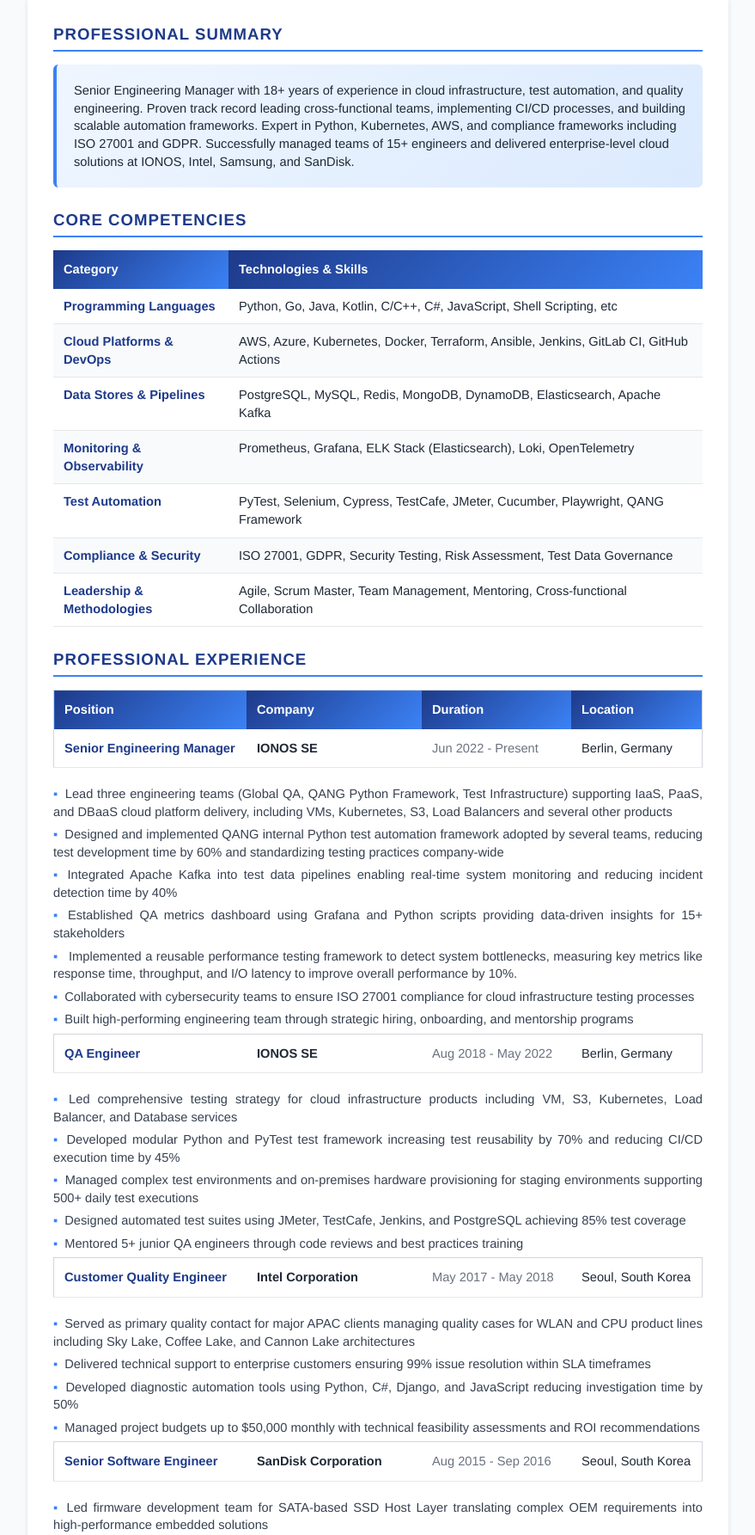
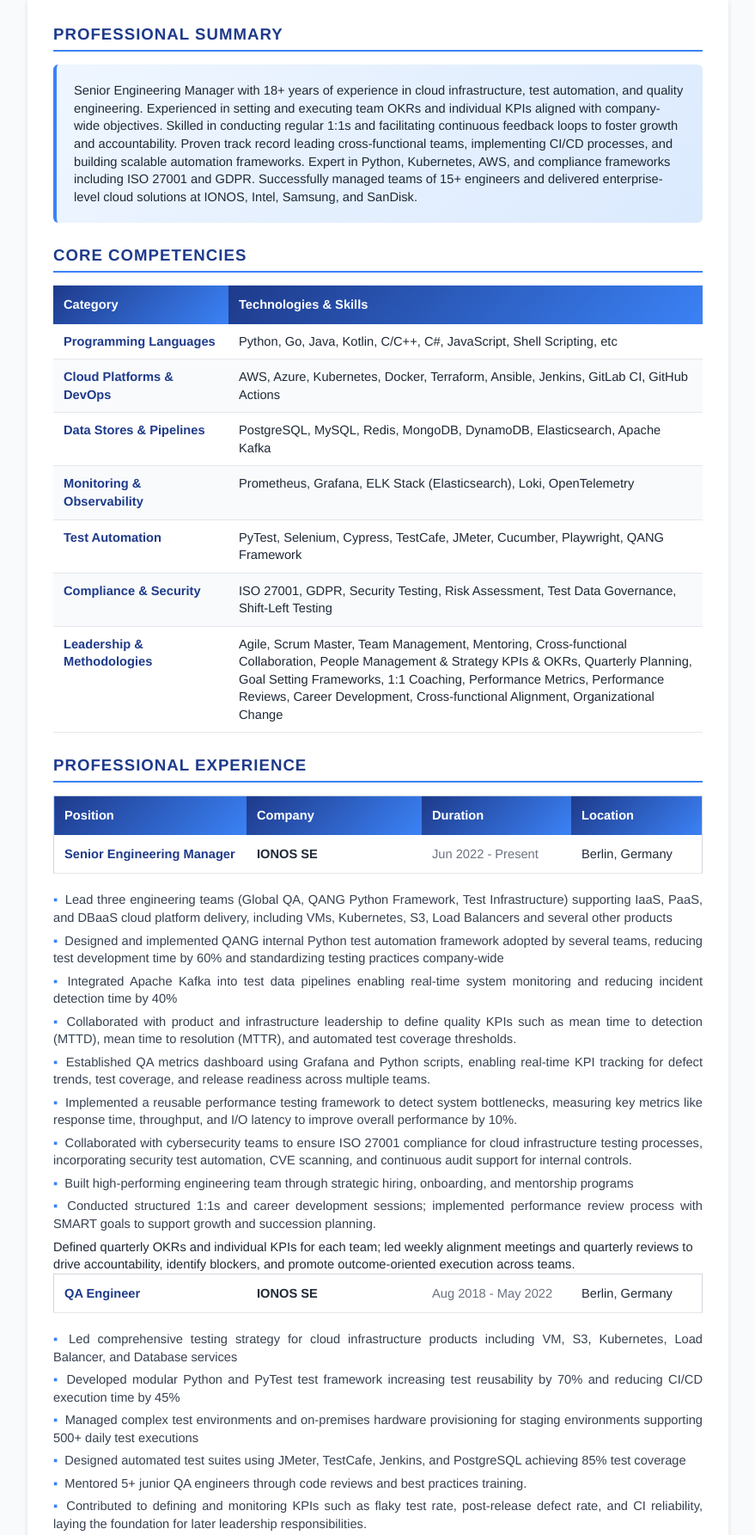
Before and after one commit to ReinaMoon/simpel_resume, a plain HTML site: page index.html in a window 1280 px wide. Shown: the part 291-2076 px from the top of the page at 86% size, without its empty margins (200-1079 px from the left). Drawn offline with Linux system fonts and the light colour scheme.

Commit message:
Modified current work detail

```diff
--- a/index.html
+++ b/index.html
@@ -260,7 +260,7 @@
             </div>
             <div class="contact-item">
                 <span>📱</span>
-                <span>+(49) 176 4560 2223</span>
+                <span>+49 176 4560 2223</span>
             </div>
             <div class="contact-item">
                 <span>📍</span>
@@ -277,7 +277,10 @@
         <div class="section">
             <div class="section-title">PROFESSIONAL SUMMARY</div>
             <div class="summary-box">
-                Senior Engineering Manager with 18+ years of experience in cloud infrastructure, test automation, and quality engineering. Proven track record leading cross-functional teams, implementing CI/CD processes, and building scalable automation frameworks. Expert in Python, Kubernetes, AWS, and compliance frameworks including ISO 27001 and GDPR. Successfully managed teams of 15+ engineers and delivered enterprise-level cloud solutions at IONOS, Intel, Samsung, and SanDisk.
+                Senior Engineering Manager with 18+ years of experience in cloud infrastructure, test automation, and quality engineering.
+                Experienced in setting and executing team OKRs and individual KPIs aligned with company-wide objectives.
+                Skilled in conducting regular 1:1s and facilitating continuous feedback loops to foster growth and accountability.
+                Proven track record leading cross-functional teams, implementing CI/CD processes, and building scalable automation frameworks. Expert in Python, Kubernetes, AWS, and compliance frameworks including ISO 27001 and GDPR. Successfully managed teams of 15+ engineers and delivered enterprise-level cloud solutions at IONOS, Intel, Samsung, and SanDisk.
             </div>
         </div>
 
@@ -313,11 +316,14 @@
                     </tr>
                     <tr>
                         <td class="skill-category">Compliance & Security</td>
-                        <td>ISO 27001, GDPR, Security Testing, Risk Assessment, Test Data Governance</td>
+                        <td>ISO 27001, GDPR, Security Testing, Risk Assessment, Test Data Governance, Shift-Left Testing</td>
                     </tr>
                     <tr>
                         <td class="skill-category">Leadership & Methodologies</td>
-                        <td>Agile, Scrum Master, Team Management, Mentoring, Cross-functional Collaboration</td>
+                        <td>Agile, Scrum Master, Team Management, Mentoring, Cross-functional Collaboration, People Management & Strategy
+                        KPIs & OKRs, Quarterly Planning, Goal Setting Frameworks, 1:1 Coaching, Performance Metrics, Performance Reviews, Career Development, Cross-functional Alignment, Organizational Change
+                        </td>
+
                     </tr>
                 </tbody>
             </table>
@@ -348,10 +354,19 @@
                 <div class="achievement">Lead three engineering teams (Global QA, QANG Python Framework, Test Infrastructure) supporting IaaS, PaaS, and DBaaS cloud platform delivery, including VMs, Kubernetes, S3, Load Balancers and several other products</div>
                 <div class="achievement">Designed and implemented QANG internal Python test automation framework adopted by several teams, reducing test development time by 60% and standardizing testing practices company-wide</div>
                 <div class="achievement">Integrated Apache Kafka into test data pipelines enabling real-time system monitoring and reducing incident detection time by 40%</div>
-                <div class="achievement">Established QA metrics dashboard using Grafana and Python scripts providing data-driven insights for 15+ stakeholders</div>
-                <div class="achievement"> Implemented a reusable performance testing framework to detect system bottlenecks, measuring key metrics like response time, throughput, and I/O latency to improve overall performance by 10%.</div>
-                <div class="achievement">Collaborated with cybersecurity teams to ensure ISO 27001 compliance for cloud infrastructure testing processes</div>
-                <div class="achievement">Built high-performing engineering team through strategic hiring, onboarding, and mentorship programs</div>
+                <div class="achievement">Collaborated with product and infrastructure leadership to define quality KPIs such as mean time to detection (MTTD), mean time to resolution (MTTR), and automated test coverage thresholds.
+</div>
+                <div class="achievement">Established QA metrics dashboard using Grafana and Python scripts, enabling real-time KPI tracking for defect trends, test coverage, and release readiness across multiple teams.
+</div>
+
+                <div class="achievement">Implemented a reusable performance testing framework to detect system bottlenecks, measuring key metrics like response time, throughput, and I/O latency to improve overall performance by 10%.</div>
+                <div class="achievement">Collaborated with cybersecurity teams to ensure ISO 27001 compliance for cloud infrastructure testing processes, incorporating security test automation, CVE scanning, and continuous audit support for internal controls.</div>
+                <div class="achievement">Built high-performing engineering team through strategic hiring, onboarding, and mentorship programs </div>
+                <div class="achievement">Conducted structured 1:1s and career development sessions; implemented performance review process with SMART goals to support growth and succession planning.
+</div>
+                <div class="archievement">
+                    Defined quarterly OKRs and individual KPIs for each team; led weekly alignment meetings and quarterly reviews to drive accountability, identify blockers, and promote outcome-oriented execution across teams.
+                </div>
             </div>
 
             <table class="experience-table">
@@ -369,7 +384,8 @@
                 <div class="achievement">Developed modular Python and PyTest test framework increasing test reusability by 70% and reducing CI/CD execution time by 45%</div>
                 <div class="achievement">Managed complex test environments and on-premises hardware provisioning for staging environments supporting 500+ daily test executions</div>
                 <div class="achievement">Designed automated test suites using JMeter, TestCafe, Jenkins, and PostgreSQL achieving 85% test coverage</div>
-                <div class="achievement">Mentored 5+ junior QA engineers through code reviews and best practices training</div>
+                <div class="achievement">Mentored 5+ junior QA engineers through code reviews and best practices training.</div>
+                <div class="achievement">Contributed to defining and monitoring KPIs such as flaky test rate, post-release defect rate, and CI reliability, laying the foundation for later leadership responsibilities.</div>
             </div>
 
             <table class="experience-table">
@@ -404,6 +420,9 @@
                 <div class="achievement">Designed data transmission layer between host and Flash Translation Layer on ThreadX RTOS improving throughput by 10%</div>
                 <div class="achievement">Implemented automated testing strategies using Python and Jenkins ensuring firmware quality and release readiness</div>
                 <div class="achievement">Conducted low-level debugging and I/O performance tuning to identify firmware bottlenecks, delivering measurable improvements in IOPS and throughput.</div>
+                <div class="achievement">Aligned firmware QA goals with corporate milestones and introduced key metrics such as release readiness score and regression failure rate to improve launch predictability.</div>
+                <div class="achievement">Established feedback loops with validation and firmware teams, enabling early bug triage and faster regression closure cycles.</div
+
             </div>
 
             <table class="experience-table">
@@ -421,6 +440,9 @@
                 <div class="achievement">Architected enterprise-wide test framework supporting OS installation, monitoring, and automated logging for 1500+ test machines</div>
                 <div class="achievement">Designed scenario-based validation tests for 3D NAND flash memory assessing reliability under thermal stress and endurance conditions</div>
                 <div class="achievement">Developed hardware unit test framework using C, FPGA, oscilloscopes, and logic analyzers for early controller validation</div>
+                <div class="achievement">Defined weekly execution KPIs across validation labs, including hardware fault detection rate and automated execution coverage.</div>
+                <div class="achievement">Coordinated cross-site test execution with US and Vietnam teams to maintain milestone alignment.</div>
+                <div class="achievement">Introduced dashboard-based KPI tracking to align international QA efforts, including pass rate trends, hardware fault detection metrics, and execution coverage across geographies.</div>
             </div>
         </div>
 
@@ -494,6 +516,8 @@
         <div class="section">
             <div class="section-title">ADDITIONAL EXPERIENCE</div>
             <div class="achievement">Startup Co-Founder: Successfully launched and operated two early-stage technology startups gaining experience in product development, team formation, and go-to-market strategy</div>
+            <div class="achievement">Owned product roadmap and engineering KPIs including time-to-market, customer-reported defects, and release stability; implemented early agile rituals and drove execution of MVP within 3-month window.
+</div>
             <div class="achievement">Software Engineering Intern: Completed internships in Manila, Philippines developing internal tools and automation projects using ASP.NET</div>
         </div>
     </div>
```
